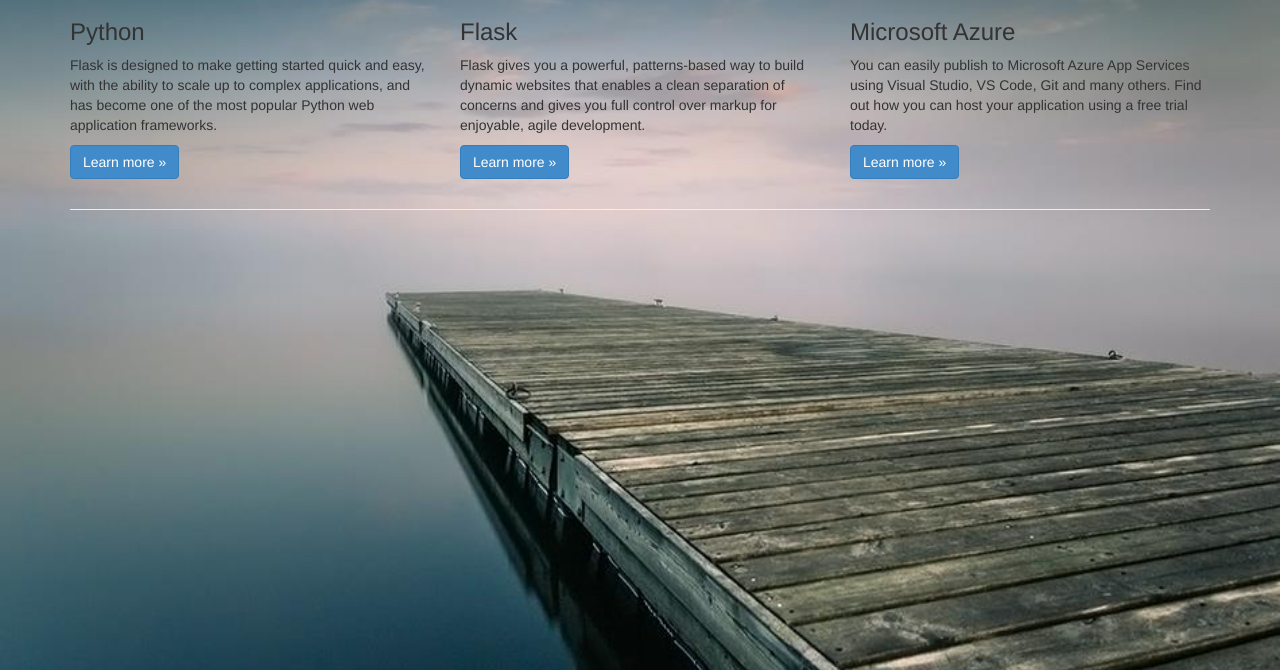
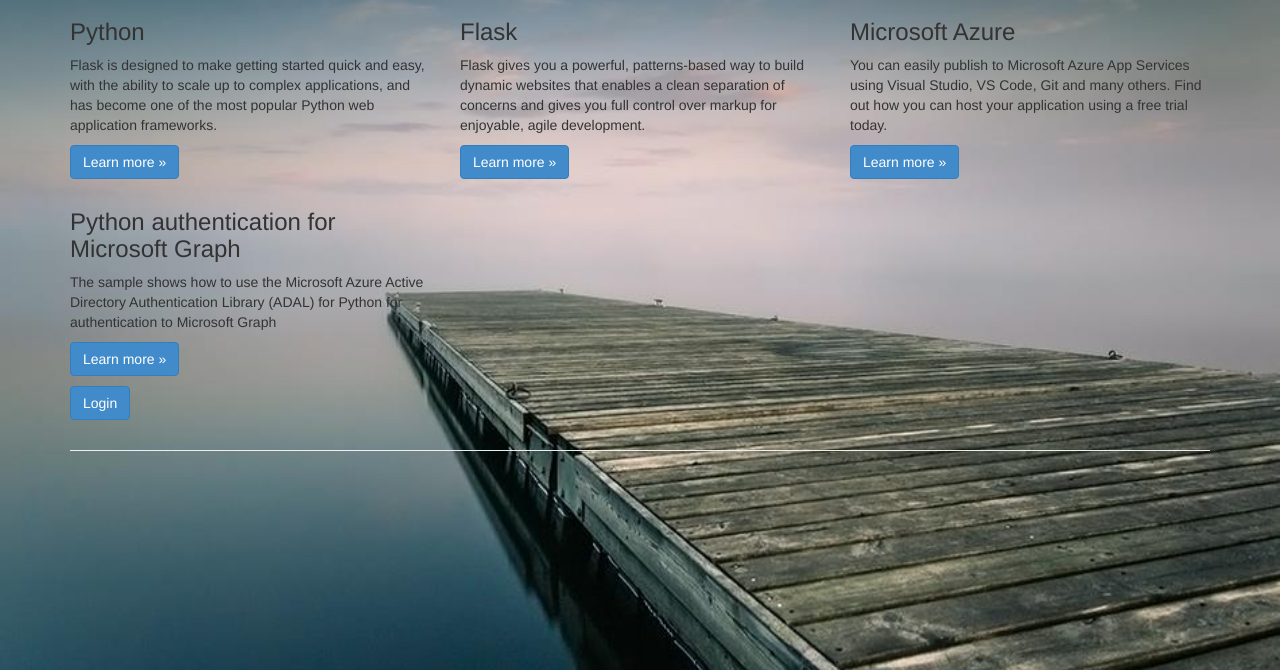
Before and after one commit to krassykirov/Azure_Flask_Auth_App, a Flask app: page / in a window 1280 px wide. Shown: the part 51-721 px from the top of the page. Run offline with Flask 2, Linux system fonts and the light colour scheme; parts of the project's set-up code (start-up, migrations or seed data) failed here and were passed over; some libraries are stand-ins or nearby versions.

Commit message:
add ADAL login

```diff
--- a/application.py
+++ b/application.py
@@ -1,14 +1,14 @@
-import json, pyodbc,os, requests
+import json, pyodbc,os, requests,datetime
 from flask import Flask, render_template, request, abort, flash, make_response, session, url_for,redirect
 import urllib,adal,uuid,time
 from jose import jws
-
+from auth import requires_auth
 
 app = Flask(__name__)
 app.config['SECRET_KEY'] = 'secret_key' + str(os.urandom(12))
 CLIENT_ID = '6be1ec05-2113-4f92-a179-84eb90d05d00'
 CLIENT_SECRET = "[7WgmM=Q78Qr?I2nK[R@qDQhe-:sja1x"
-REDIRECT_URI = 'https://krassy3.azurewebsites.net/login/authorized'
+REDIRECT_URI = 'http://localhost:5000/login/authorized'
 AUTHORITY_URL = 'https://login.microsoftonline.com/common'
 AUTH_ENDPOINT = '/oauth2/v2.0/authorize'
 TOKEN_ENDPOINT = '/oauth2/v2.0/token'
@@ -27,9 +27,9 @@ def home():
         title='Krassy Flask Test App'
     )
 
+
 @app.route('/login', methods=['GET', 'POST'])
 def login():
-    session.clear()
     auth_state = str(uuid.uuid4())
     SESSION.auth_state = auth_state
     prompt_behavior = 'select_account'  # prompt_behavior = 'login'
@@ -65,7 +65,6 @@ def authorized():
 
     session['access_token'] = token_response['accessToken']
     session['id_token_decoded'] = json.loads(jws.verify(id_token, keys, algorithms=['RS256']))
-
     SESSION.headers.update({'Authorization': f"Bearer {token_response['accessToken']}",
                             'User-Agent': 'adal-sample',
                             'Accept': 'application/json',
@@ -74,6 +73,10 @@ def authorized():
                             'return-client-request-id': 'true'})
 
     # print('id_token: {0},"\n", token_response: {1}'.format(id_token,token_response))
+    expires_in = datetime.datetime.now() + datetime.timedelta(seconds=token_response.get('expires_in', 3599))
+    print("access token expires at ", expires_in)
+    print(session['token_expires_in'] > datetime.datetime.now())
+    session["token_expires_in"] = expires_in
 
     return redirect('/graphcall')
 
@@ -89,7 +92,7 @@ def graphcall():
         endpoint = RESOURCE + API_VERSION + '/me'
         http_headers = {'client-request-id': str(uuid.uuid4())}
         graphdata = SESSION.get(endpoint, headers=http_headers, stream=False).json()
-
+        print(session['id_token_decoded']['email'])
         return render_template('graphcall.html',
                                      graphdata=graphdata,
                                      endpoint=endpoint,
@@ -122,6 +125,7 @@ def key_vault():
 
 
 @app.route('/azuresql', methods=['POST', 'GET'])
+@requires_auth
 def azuresql():
     if request.method == 'GET':
         try:
@@ -175,22 +179,6 @@ def azuresql():
          )
 
 
-@app.route('/echo', methods=['GET', 'POST'])
-def api_echo():
-    if request.method == 'GET':
-        hd = request.headers
-        return render_template('headers.html',hd=hd)
-
-    elif request.method == 'POST':
-        if request.headers['Content-Type'] == 'text/plain':
-            return "Text Message: " + request.data
-
-        elif request.headers['Content-Type'] == 'application/json':
-            return "JSON Message: " + json.dumps(request.json)
-
-        elif request.headers['Content-Type'] == 'application/octet-stream':
-            return "Binary message written!"
-
 @app.route('/func')
 def azfunc():
     return render_template(
@@ -219,6 +207,28 @@ def error500():
         error='500 Internal Server Error was triggered from the server..testing error messages..'
     )),500
 
+@app.route('/echo', methods=['GET', 'POST'])
+def api_echo():
+    if request.method == 'GET':
+        hd = request.headers
+        return render_template('headers.html',hd=hd)
+
+    elif request.method == 'POST':
+        if request.headers['Content-Type'] == 'text/plain':
+            return "Text Message: " + request.data
+
+        elif request.headers['Content-Type'] == 'application/json':
+            return "JSON Message: " + json.dumps(request.json)
+
+        elif request.headers['Content-Type'] == 'application/octet-stream':
+            return "Binary message written!"
+
+@app.route('/logout')
+def logout():
+    """signs out the current user from the session."""
+    session['access_token'] = None
+    session.clear()
+    return redirect(url_for('home'))
 
 
 if __name__ == '__main__':
--- a/templates/graphcall.html
+++ b/templates/graphcall.html
@@ -8,7 +8,7 @@
             <pre><b>id_token_decoded:</b> {{ id_token_decoded }}</pre>
             <pre><b>access_token:</b> {{ access_token }}</pre>
             <pre><b>id_token:</b> {{ id_token }}</pre>
-
+            <img src="/static/images/authworkflow.png" alt="Microsoft Graph" width=550 height=400/>
 
             <p><b>User Data:</b> </p>
             <table border="1">
--- a/templates/index.html
+++ b/templates/index.html
@@ -22,6 +22,13 @@
         <p>You can easily publish to Microsoft Azure App Services using Visual Studio, VS Code, Git and many others. Find out how you can host your application using a free trial today.</p>
         <p><a class="btn btn-primary btn-large" href="http://azure.microsoft.com">Learn more &raquo;</a></p>
     </div>
+      <div class="col-md-4">
+         <h3>Python authentication for Microsoft Graph</h3>
+            <p>The sample shows how to use the Microsoft Azure Active Directory Authentication Library (ADAL) for Python for authentication to Microsoft Graph</b> </p>
+           <p><a class="btn btn-primary btn-large" href="https://docs.microsoft.com/en-us/samples/microsoftgraph/python-sample-auth/python-authentication-samples-for-microsoft-graph/">Learn more  &raquo;</a></p>
+           <p><a class="btn btn-primary btn-large" onclick="window.location.href='/login'">Login</a></p>
+
+    </div>
 </div>
 
 
```
Also changed, not shown: auth.py (added, +17 -0 lines), static/images/oauth-code-flow-web-app.png (deleted).
